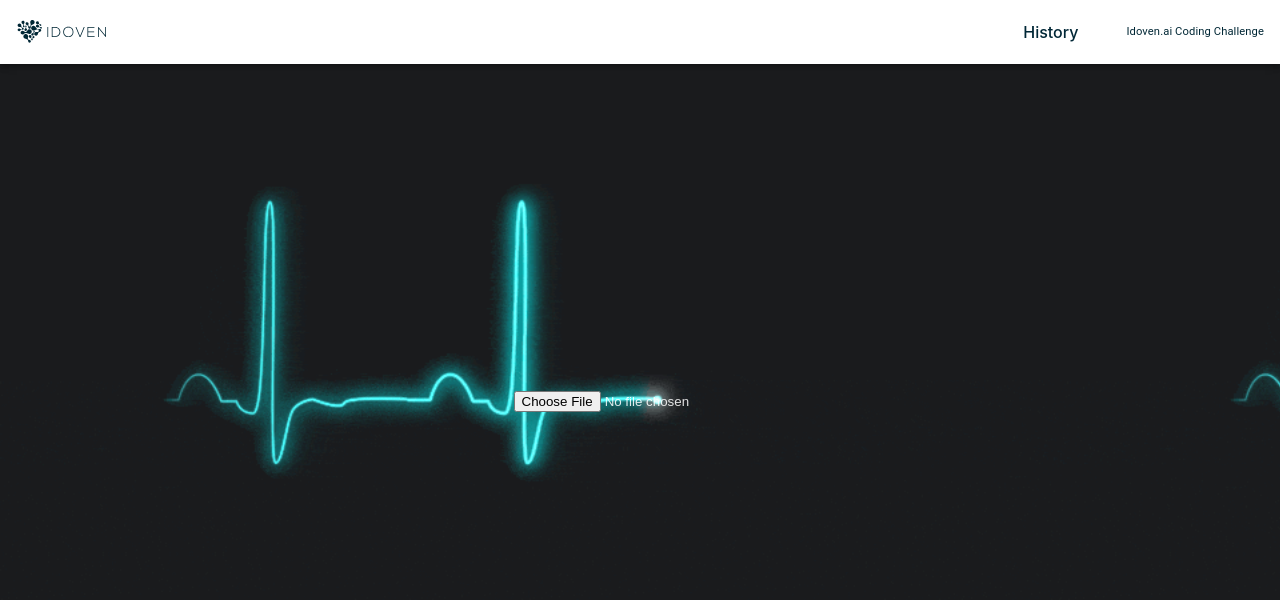
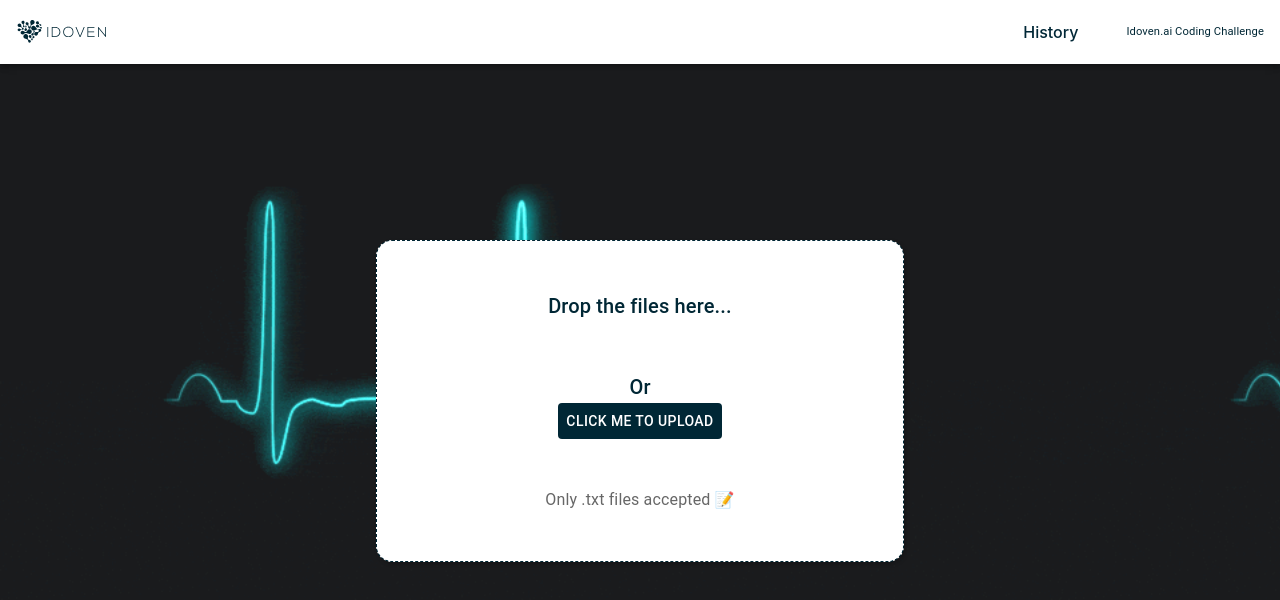
Before and after one commit to ardguezsoc/ECG-idoven, a React (Vite) app: page / in a window 1280 px wide. Shown: the top 600 px of the page. Built offline with nearby package versions, Linux system fonts and the light colour scheme; what chartjs-plugin-zoom would draw is missing.

Commit message:
feat: drag and drop files2

```diff
--- a/src/components/FileHandle/FileHandle.tsx
+++ b/src/components/FileHandle/FileHandle.tsx
@@ -1,6 +1,13 @@
-import React from 'react';
+import React, { useRef } from 'react';
 import { useHistory } from '../../hooks';
 import { fileInfoHandler } from './utils/fileInfoHandler';
+import { Text } from '../Text';
+import { Button } from '../Button';
+import { Box } from '@mui/material';
+import { StyledFileHandleContainer } from './FileHandle.style';
+import { useDropzone } from 'react-dropzone';
+import { useTranslation } from 'react-i18next';
+import { theme } from '../../themes/themes';
 
 interface FileHandleProps {
   onChange: (file: File) => void;
@@ -8,9 +15,20 @@ interface FileHandleProps {
 
 export const FileHandle: React.FC<FileHandleProps> = ({ onChange }) => {
   const { setHistoryOfFiles } = useHistory();
+  const inputRef = useRef<HTMLInputElement>(null); // Specify the type of the ref here
+  const { t } = useTranslation();
 
-  const handleFileChange = (event: React.ChangeEvent<HTMLInputElement>): void => {
-    const file = event?.target?.files?.[0];
+  const onDrop = (droppedFile: File[]) => handleFileChange(undefined, droppedFile[0]);
+
+  const { getRootProps, getInputProps, isDragActive } = useDropzone({
+    onDrop,
+    accept: {
+      text: ['.txt'],
+    },
+  });
+
+  const handleFileChange = (event?: React.ChangeEvent<HTMLInputElement>, fileDropped?: File): void => {
+    const file = event?.target?.files?.[0] || fileDropped;
     if (file) {
       setHistoryOfFiles(fileInfoHandler(file));
       onChange(file);
@@ -18,8 +36,18 @@ export const FileHandle: React.FC<FileHandleProps> = ({ onChange }) => {
   };
 
   return (
-    <div>
-      <input type="file" onChange={handleFileChange} />
-    </div>
+    <StyledFileHandleContainer $isDragActive={isDragActive}>
+      <Box id="fileHandleDrag" {...getRootProps()}>
+        <input ref={inputRef} type="file" onChange={handleFileChange} {...getInputProps()} />{' '}
+        <Box id="fileHandleTextContainer">
+          <Text fontVariant="h6">{isDragActive ? t('dragnDrop.dragnDropFiles') : t('dragnDrop.dropFilesHere')}</Text>
+          <Box>
+            <Text fontVariant="h6">{t('or')}</Text>
+            <Button onClick={() => inputRef.current?.click()}>{t('button.uploadFile')}</Button>
+          </Box>
+          <Text color={theme.text.notFound}>{t('dragnDrop.conditions')}</Text>
+        </Box>
+      </Box>
+    </StyledFileHandleContainer>
   );
 };
--- a/src/locales/en/translation.json
+++ b/src/locales/en/translation.json
@@ -3,7 +3,8 @@
   "idovenCodeChallenge": "Idoven.ai Coding Challenge",
   "dragnDrop": {
     "dropFilesHere": "Drop the files here...",
-    "dragnDropFiles": "Drag and drop some files here..."
+    "dragnDropFiles": "Drag and drop some files here...",
+    "conditions": "Only .txt files accepted 📝"
   },
   "errors": {
     "noFilesAdded": "No files added yet",
@@ -13,6 +14,7 @@
       "redirect": "Go back to the home page"
     }
   },
+
   "table": {
     "headers": {
       "name": "Name",
@@ -29,5 +31,6 @@
   },
   "button": {
     "uploadFile": "Click me To Upload"
-  }
+  },
+  "or": "Or"
 }
```
